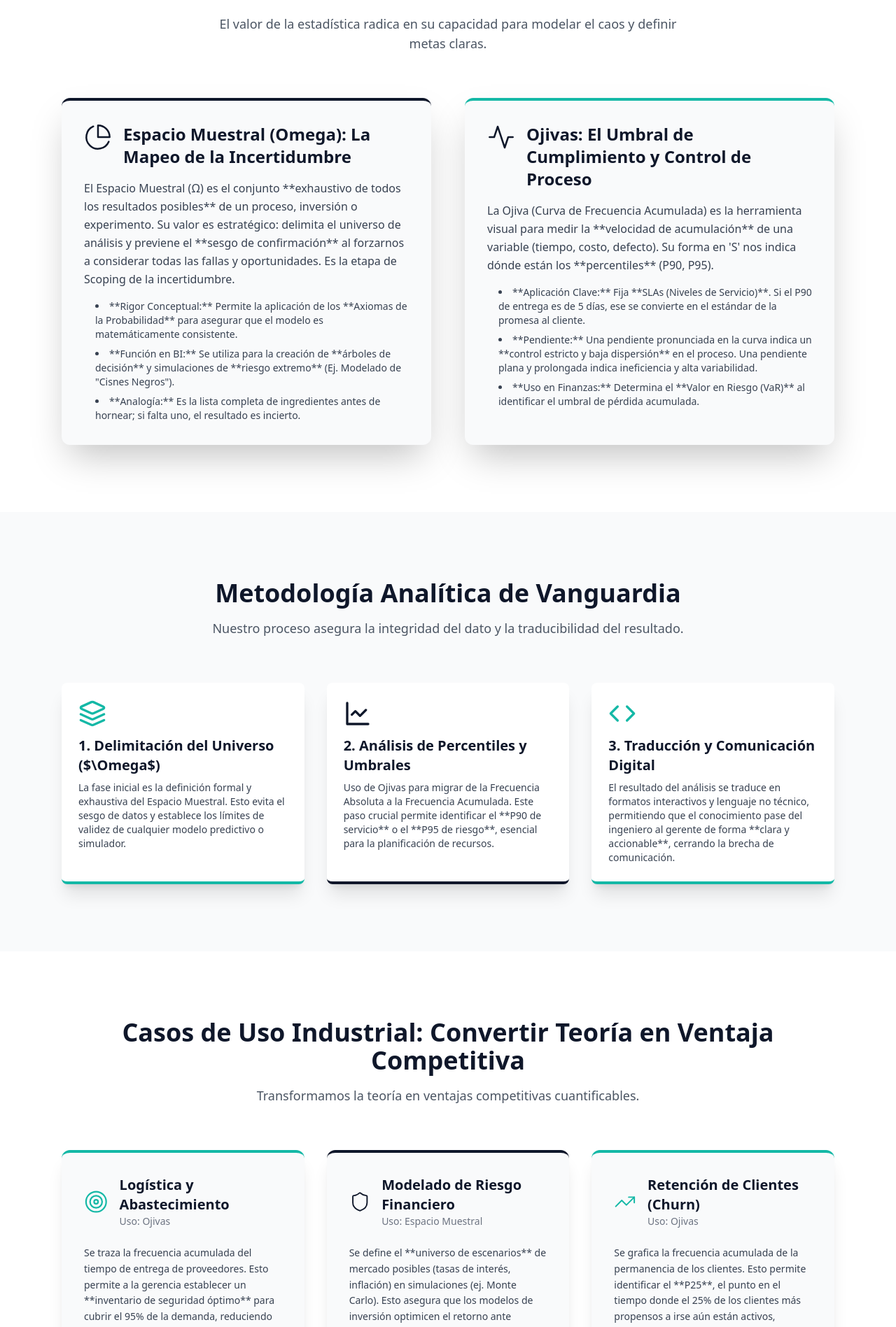
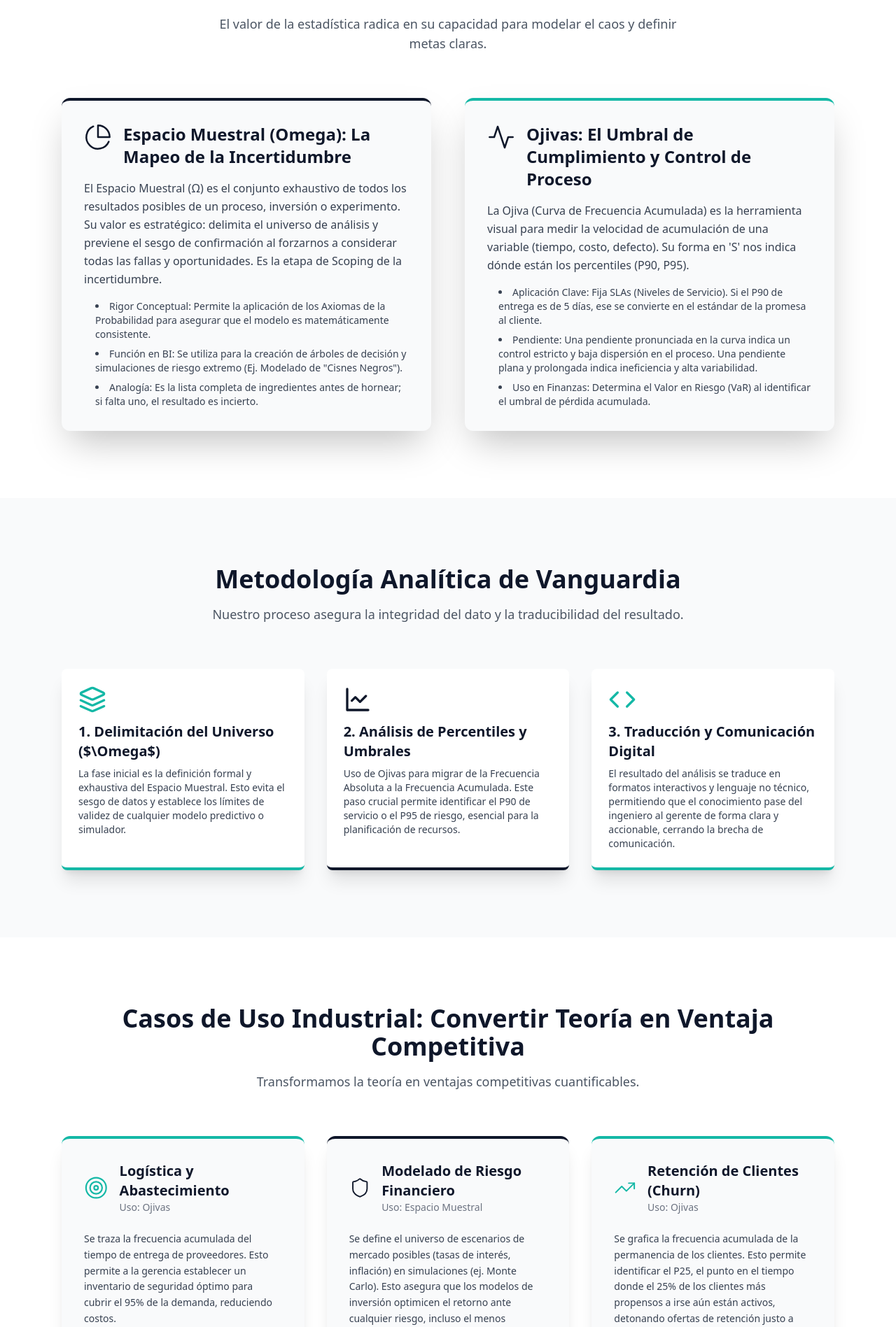
Before and after one commit to Caleb-Aranda-Vela/proyecto-final-ojivas, a React (Vite) app: page / in a window 1280 px wide. Shown: the part 880-2777 px from the top of the page at 70% size. Built offline with nearby package versions, Linux system fonts and the light colour scheme.

Commit message:
Update LandingPage.jsx

```diff
--- a/src/LandingPage.jsx
+++ b/src/LandingPage.jsx
@@ -43,7 +43,7 @@ export default function LandingPage() {
             <span className="text-teal-400">Espacio Muestral y Ojivas Aplicadas</span>
           </h1>
           <p className="text-xl md:text-2xl text-gray-300 mb-10 max-w-4xl mx-auto">
-            Transformamos la teoría estadística en **inteligencia de negocios accionable**. Deje de adivinar el futuro y comience a **mapear cada posibilidad** para una toma de decisiones blindada.
+            Transformamos la teoría estadística en inteligencia de negocios accionable. Deje de adivinar el futuro y comience a mapear cada posibilidad para una toma de decisiones blindada.
           </p>
           <button className="bg-teal-500 hover:bg-teal-400 text-white font-semibold px-12 py-4 rounded-full text-lg transition-all transform hover:scale-105 shadow-2xl">
             Ver Casos de Éxito
@@ -69,13 +69,13 @@ export default function LandingPage() {
                 <h3 className="text-2xl font-bold text-slate-900">Espacio Muestral (Omega): La Mapeo de la Incertidumbre</h3>
               </div>
               <p className="text-gray-700 leading-relaxed mb-4">
-                El Espacio Muestral (Ω) es el conjunto **exhaustivo de todos los resultados posibles** de un proceso, inversión o experimento. Su valor es estratégico: delimita el universo de análisis y previene el **sesgo de confirmación** al forzarnos a considerar todas las fallas y oportunidades. Es la etapa de Scoping de la incertidumbre.
+                El Espacio Muestral (Ω) es el conjunto exhaustivo de todos los resultados posibles de un proceso, inversión o experimento. Su valor es estratégico: delimita el universo de análisis y previene el sesgo de confirmación al forzarnos a considerar todas las fallas y oportunidades. Es la etapa de Scoping de la incertidumbre.
               </p>
 
               <ul className="list-disc list-inside text-sm text-gray-700 space-y-2 ml-4 mt-4">
-                <li>**Rigor Conceptual:** Permite la aplicación de los **Axiomas de la Probabilidad** para asegurar que el modelo es matemáticamente consistente.</li>
-                <li>**Función en BI:** Se utiliza para la creación de **árboles de decisión** y simulaciones de **riesgo extremo** (Ej. Modelado de "Cisnes Negros").</li>
-                <li>**Analogía:** Es la lista completa de ingredientes antes de hornear; si falta uno, el resultado es incierto.</li>
+                <li>Rigor Conceptual: Permite la aplicación de los Axiomas de la Probabilidad para asegurar que el modelo es matemáticamente consistente.</li>
+                <li>Función en BI: Se utiliza para la creación de árboles de decisión y simulaciones de riesgo extremo (Ej. Modelado de "Cisnes Negros").</li>
+                <li>Analogía: Es la lista completa de ingredientes antes de hornear; si falta uno, el resultado es incierto.</li>
               </ul>
             </div>
 
@@ -86,13 +86,13 @@ export default function LandingPage() {
                 <h3 className="text-2xl font-bold text-slate-900">Ojivas: El Umbral de Cumplimiento y Control de Proceso</h3>
               </div>
               <p className="text-gray-700 leading-relaxed mb-4">
-                La Ojiva (Curva de Frecuencia Acumulada) es la herramienta visual para medir la **velocidad de acumulación** de una variable (tiempo, costo, defecto). Su forma en 'S' nos indica dónde están los **percentiles** (P90, P95).
+                La Ojiva (Curva de Frecuencia Acumulada) es la herramienta visual para medir la velocidad de acumulación de una variable (tiempo, costo, defecto). Su forma en 'S' nos indica dónde están los percentiles (P90, P95).
               </p>
 
               <ul className="list-disc list-inside text-sm text-gray-700 space-y-2 ml-4 mt-4">
-                <li>**Aplicación Clave:** Fija **SLAs (Niveles de Servicio)**. Si el P90 de entrega es de 5 días, ese se convierte en el estándar de la promesa al cliente.</li>
-                <li>**Pendiente:** Una pendiente pronunciada en la curva indica un **control estricto y baja dispersión** en el proceso. Una pendiente plana y prolongada indica ineficiencia y alta variabilidad.</li>
-                <li>**Uso en Finanzas:** Determina el **Valor en Riesgo (VaR)** al identificar el umbral de pérdida acumulada.</li>
+                <li>Aplicación Clave: Fija SLAs (Niveles de Servicio). Si el P90 de entrega es de 5 días, ese se convierte en el estándar de la promesa al cliente.</li>
+                <li>Pendiente: Una pendiente pronunciada en la curva indica un control estricto y baja dispersión en el proceso. Una pendiente plana y prolongada indica ineficiencia y alta variabilidad.</li>
+                <li>Uso en Finanzas: Determina el Valor en Riesgo (VaR) al identificar el umbral de pérdida acumulada.</li>
               </ul>
             </div>
           </div>
@@ -123,7 +123,7 @@ export default function LandingPage() {
               <LineChart className="w-10 h-10 text-slate-900 mb-3" />
               <h4 className="font-bold text-xl mb-2 text-slate-900">2. Análisis de Percentiles y Umbrales</h4>
               <p className="text-sm text-gray-700">
-                Uso de Ojivas para migrar de la Frecuencia Absoluta a la Frecuencia Acumulada. Este paso crucial permite identificar el **P90 de servicio** o el **P95 de riesgo**, esencial para la planificación de recursos.
+                Uso de Ojivas para migrar de la Frecuencia Absoluta a la Frecuencia Acumulada. Este paso crucial permite identificar el P90 de servicio o el P95 de riesgo, esencial para la planificación de recursos.
               </p>
             </div>
             {/* Metodología 3 */}
@@ -131,7 +131,7 @@ export default function LandingPage() {
               <Code className="w-10 h-10 text-teal-500 mb-3" />
               <h4 className="font-bold text-xl mb-2 text-slate-900">3. Traducción y Comunicación Digital</h4>
               <p className="text-sm text-gray-700">
-                El resultado del análisis se traduce en formatos interactivos y lenguaje no técnico, permitiendo que el conocimiento pase del ingeniero al gerente de forma **clara y accionable**, cerrando la brecha de comunicación.
+                El resultado del análisis se traduce en formatos interactivos y lenguaje no técnico, permitiendo que el conocimiento pase del ingeniero al gerente de forma clara y accionable, cerrando la brecha de comunicación.
               </p>
             </div>
           </div>
@@ -159,7 +159,7 @@ export default function LandingPage() {
                 </div>
               </div>
               <p className="text-gray-700 text-sm leading-relaxed mb-4">
-                Se traza la frecuencia acumulada del tiempo de entrega de proveedores. Esto permite a la gerencia establecer un **inventario de seguridad óptimo** para cubrir el 95% de la demanda, reduciendo costos.
+                Se traza la frecuencia acumulada del tiempo de entrega de proveedores. Esto permite a la gerencia establecer un inventario de seguridad óptimo para cubrir el 95% de la demanda, reduciendo costos.
               </p>
 
 
@@ -177,7 +177,7 @@ export default function LandingPage() {
                 </div>
               </div>
               <p className="text-gray-700 text-sm leading-relaxed mb-4">
-                Se define el **universo de escenarios** de mercado posibles (tasas de interés, inflación) en simulaciones (ej. Monte Carlo). Esto asegura que los modelos de inversión optimicen el retorno ante cualquier riesgo, incluso el menos probable.
+                Se define el universo de escenarios de mercado posibles (tasas de interés, inflación) en simulaciones (ej. Monte Carlo). Esto asegura que los modelos de inversión optimicen el retorno ante cualquier riesgo, incluso el menos probable.
               </p>
 
             </div>
@@ -192,7 +192,7 @@ export default function LandingPage() {
                 </div>
               </div>
               <p className="text-gray-700 text-sm leading-relaxed mb-4">
-                Se grafica la frecuencia acumulada de la permanencia de los clientes. Esto permite identificar el **P25**, el punto en el tiempo donde el 25% de los clientes más propensos a irse aún están activos, detonando ofertas de retención justo a tiempo.
+                Se grafica la frecuencia acumulada de la permanencia de los clientes. Esto permite identificar el P25, el punto en el tiempo donde el 25% de los clientes más propensos a irse aún están activos, detonando ofertas de retención justo a tiempo.
               </p>
 
             </div>
```
